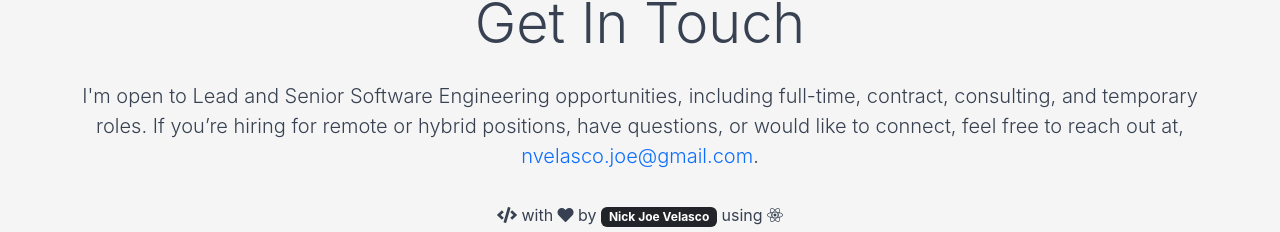
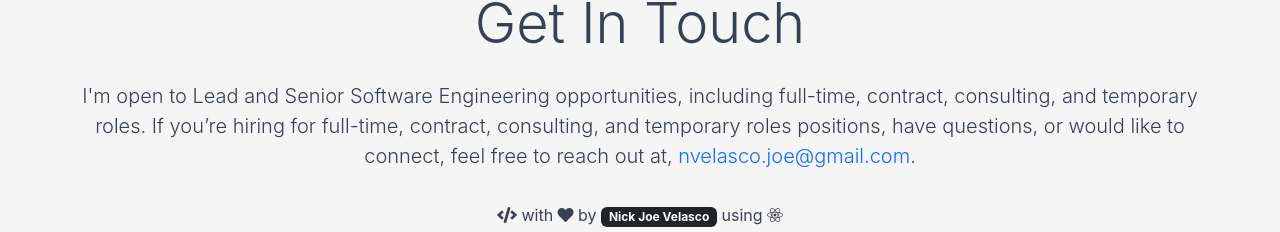
Before and after one commit to CompG33k/NickJoeVelasco, a React (Create React App) app: page / in a window 1280 px wide. Shown: the part 4006-4238 px from the top of the page. Built offline with nearby package versions, Linux system fonts and the light colour scheme; no server answers.

Commit message:
Update getInTouch message for job opportunities
Revised the message in the getInTouch config to clarify the types of roles being sought, specifying full-time, contract, consulting, and temporary positions.

```diff
--- a/src/editable-stuff/config.js
+++ b/src/editable-stuff/config.js
@@ -122,7 +122,7 @@ const getInTouch = {
   show: true,
   heading: "Get In Touch",
   message:
-"I'm open to Lead and Senior Software Engineering opportunities, including full-time, contract, consulting, and temporary roles. If you’re hiring for remote or hybrid positions, have questions, or would like to connect, feel free to reach out at",
+"I'm open to Lead and Senior Software Engineering opportunities, including full-time, contract, consulting, and temporary roles. If you’re hiring for full-time, contract, consulting, and temporary roles positions, have questions, or would like to connect, feel free to reach out at",
   email: "nvelasco.joe@gmail.com",
 };
 
```
